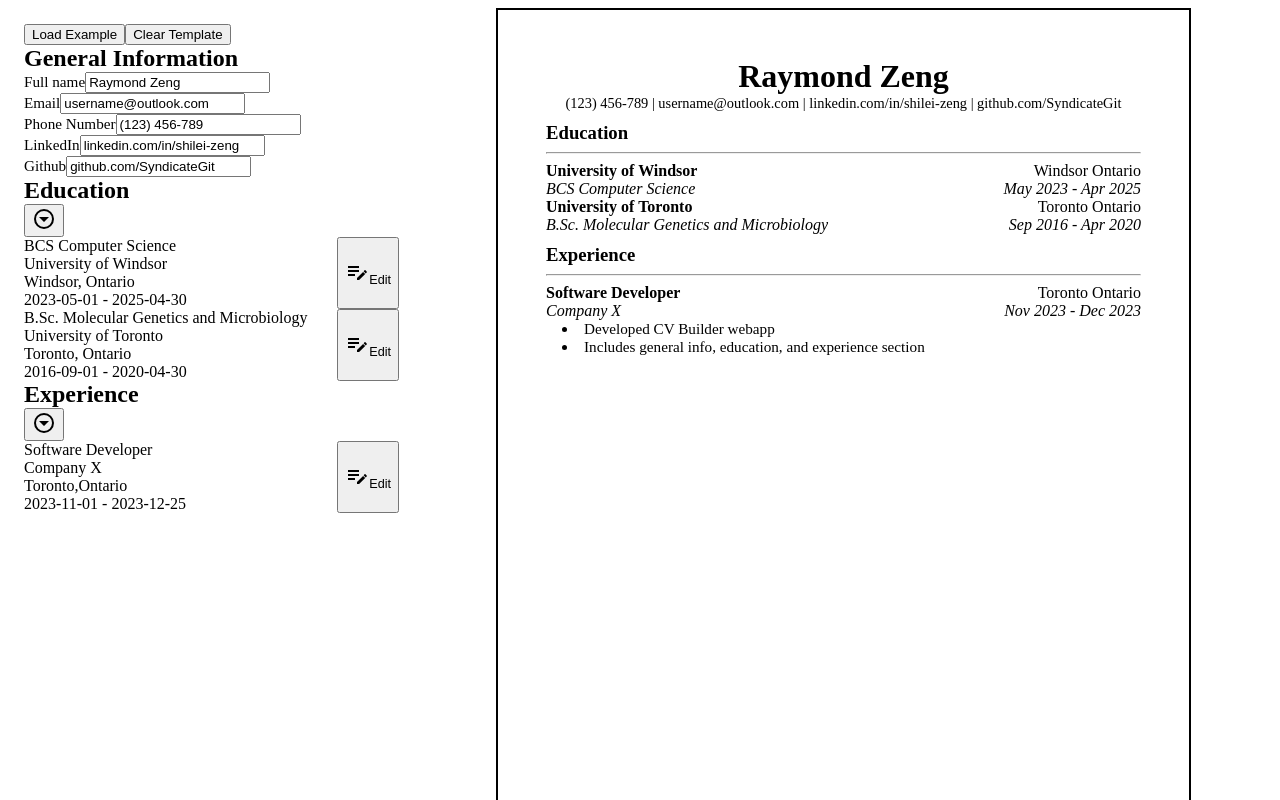
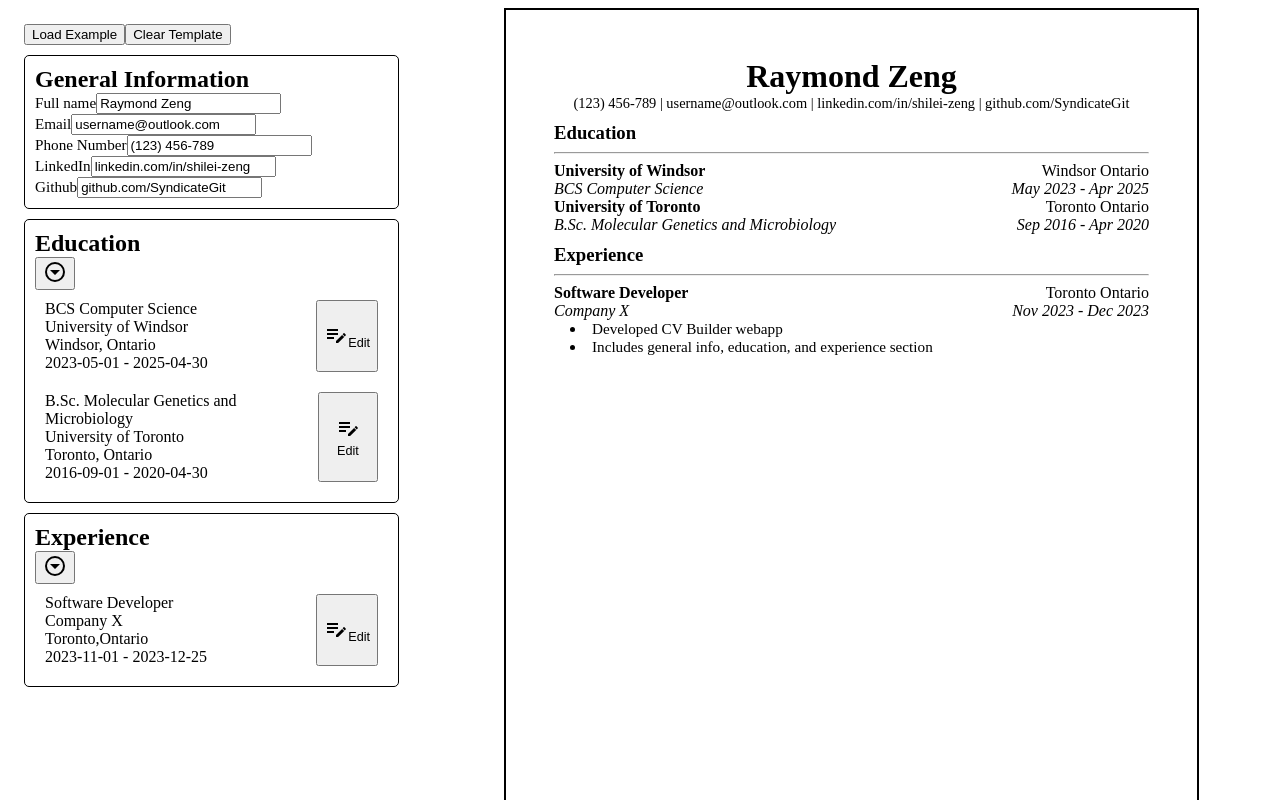
Before and after one commit to SyndicateGit/cv-builder, a React (Create React App) app: page / in a window 1280 px wide. Shown: the top 800 px of the page. Built offline with nearby package versions, Linux system fonts and the light colour scheme.

Commit message:
Styled cv input fields with borders and padding.

```diff
--- a/src/App.tsx
+++ b/src/App.tsx
@@ -260,6 +260,7 @@ function editExperienceListItem(e: any){
         onLoadDefault={loadDefaultInfo}
         onClear={clearDefaultInfo}
         />
+        <div className='basic-info-container cv-input-field'>
         <BasicInfo
           onChange={handleBasicInfoChange}
           fullName={basicInfo.fullName}
@@ -268,7 +269,8 @@ function editExperienceListItem(e: any){
           linkedInLink={basicInfo.linkedInLink}
           githubLink={basicInfo.githubLink}
         />
-        <div className='education-container'>
+        </div>
+        <div className='education-container cv-input-field'>
           <Education
             onChange={handleEducationInfoChange}
             degree={education.degree}
@@ -288,7 +290,7 @@ function editExperienceListItem(e: any){
             editEducationListItem={editEducationListItem}
           />
         </div>
-        <div className='experience-container'>
+        <div className='experience-container cv-input-field'>
           <Experience
             handleDisplayDropdown={handleExperienceDisplayDropDown}
             displayDropDown={experienceDisplayDropDown}
--- a/src/styles/App.css
+++ b/src/styles/App.css
@@ -18,6 +18,8 @@ body{
   min-width: 375px;
   max-width: 375px;
   height: fit-content;
+  display: flex;
+  flex-direction: column;
 }
 
 @media (max-width: 1000px){
@@ -39,9 +41,17 @@ span{
 
 .cv-outputs{
   flex: 1;
+  margin-left: 1rem;
 }
 
 /*Prevents e.target from returning anything but the button*/
 .disable-pointer-event{
   pointer-events: none;
 }
+
+.cv-input-field{
+  border: 1px solid black;
+  border-radius: 5px;
+  padding: 10px;
+  margin-top: 10px;
+}
--- a/src/styles/EducationList.css
+++ b/src/styles/EducationList.css
@@ -1,5 +1,6 @@
 .list-item{
   display: flex;
   justify-content: space-between;
+  padding: 10px;
   max-width: 400px;
 }
```
